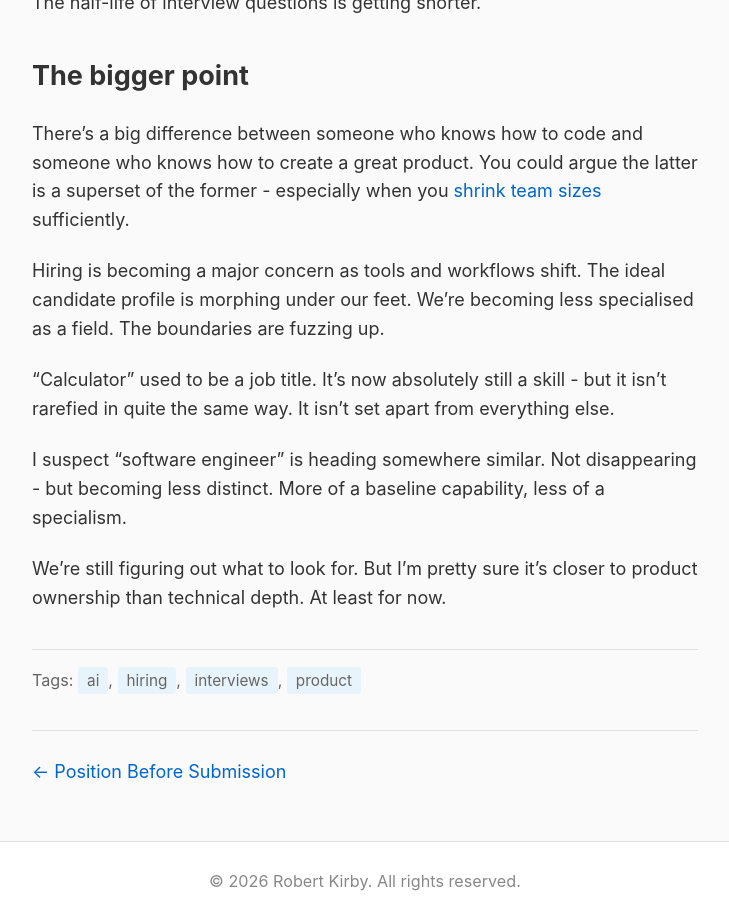
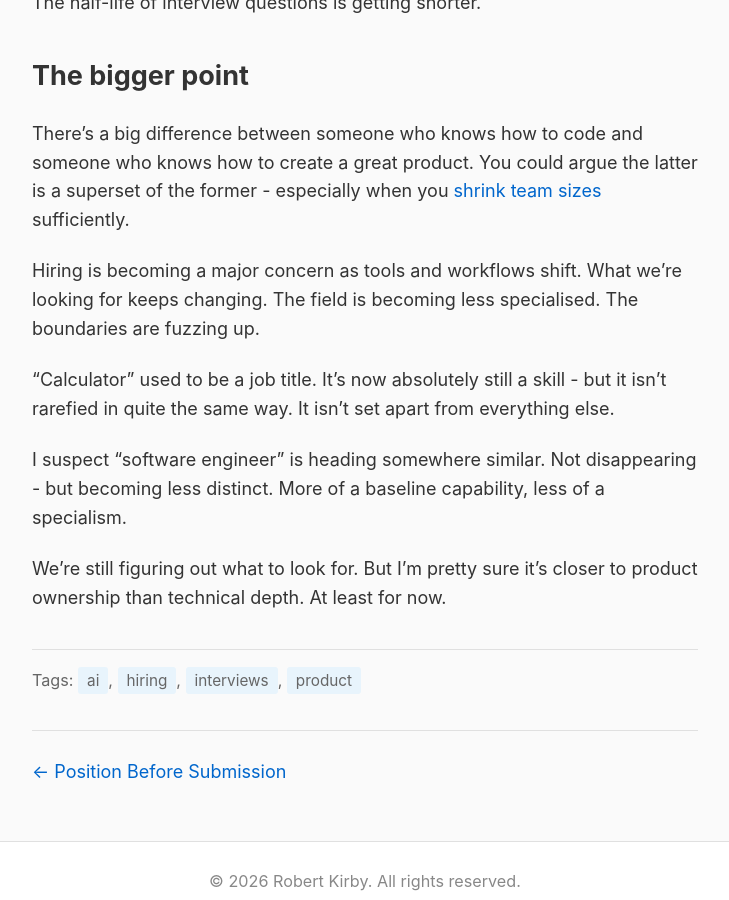
Before and after one commit to rob137/rob137.github.io, a Jekyll site: the page built from _posts/2026-01-03-the-interview-question.md, in a window 1280 px wide and 900 px high, scrolled down 2898 px. Shown: the whole window, without its empty margins (275-1004 px from the left). Built offline with Jekyll 4.4.1, drawn with Linux system fonts in a browser that asks for light colours.

Commit message:
Simplify: 'what we're looking for keeps changing'

```diff
--- a/_posts/2026-01-03-the-interview-question.md
+++ b/_posts/2026-01-03-the-interview-question.md
@@ -69,7 +69,7 @@ The half-life of interview questions is getting shorter.
 
 There's a big difference between someone who knows how to code and someone who knows how to create a great product. You could argue the latter is a superset of the former - especially when you [shrink team sizes](/2026/01/03/position-before-submission.html) sufficiently.
 
-Hiring is becoming a major concern as tools and workflows shift. The ideal candidate profile is morphing under our feet. We're becoming less specialised as a field. The boundaries are fuzzing up.
+Hiring is becoming a major concern as tools and workflows shift. What we're looking for keeps changing. The field is becoming less specialised. The boundaries are fuzzing up.
 
 "Calculator" used to be a job title. It's now absolutely still a skill - but it isn't rarefied in quite the same way. It isn't set apart from everything else.
 
```
